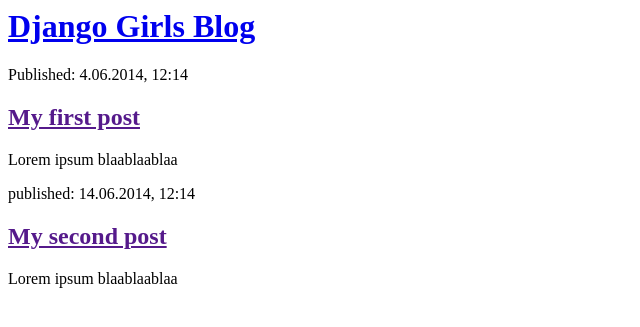
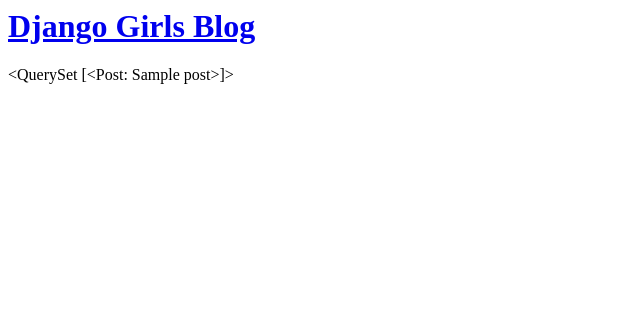
Before and after one commit to Vezokair/my-first-blog, a Django app: template blog/templates/blog/post_list.html in a window 1280 px wide. Shown: the top 327 px of the page, without its empty margins (0-640 px from the left). Run offline with Django 3.2, Linux system fonts and the light colour scheme; the template is opened without the code that fills it: values that come from a table or form of the project are taken from there, others are empty; tables that the repository leaves empty hold one stand-in row (values such as "Sample post").

Commit message:
Second commit

```diff
--- a/blog/models.py
+++ b/blog/models.py
@@ -6,7 +6,7 @@ class Post(models.Model):
     title = models.CharField(max_length=200)
     text = models.TextField()
     created_date = models.DateTimeField(default=timezone.now)
-    publised_date = models.DateTimeField(blank=True, null=True)
+    published_date = models.DateTimeField(blank=True, null=True)
 
     def publish(self):
         self.published_date = timezone.now()
--- a/blog/templates/blog/post_list.html
+++ b/blog/templates/blog/post_list.html
@@ -7,15 +7,7 @@
           <h1><a href="/">Django Girls Blog</a></h1>
       </div>
 
-      <div>
-          <p>Published: 4.06.2014, 12:14</p>
-          <h2><a href="">My first post</a></h2>
-          <p>Lorem ipsum blaablaablaa</p>
-      </div>
-      <div>
-          <p>published: 14.06.2014, 12:14</p>
-          <h2><a href="">My second post</a></h2>
-          <p>Lorem ipsum blaablaablaa</p>
-      </div>
+      {{ posts }}
+
   </body>
 </html>
--- a/blog/views.py
+++ b/blog/views.py
@@ -1,5 +1,8 @@
 from django.shortcuts import render
+from django.utils import timezone
+from .models import Post
 
 # Create your views here.
 def post_list(request):
+    posts = Post.objects.filter(created_date__lte=timezone.now())
     return render(request, 'blog/post_list.html', {})
```
